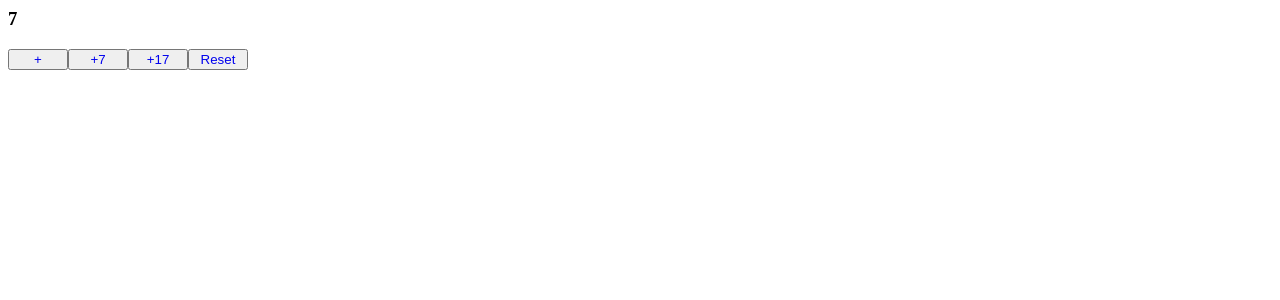
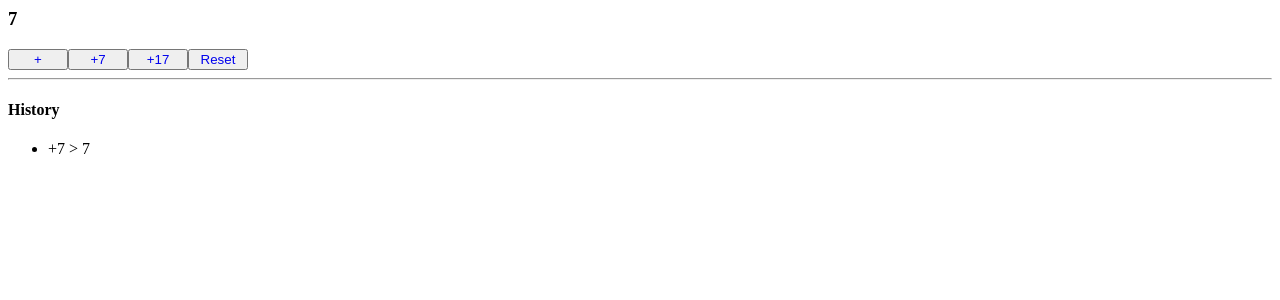
Before and after one commit to codesheepio/stateless-functional-components, a React app: page / in a window 1280 px wide. Both pictures are taken after a click on the button "+7". Shown: the top 300 px of the page. Built offline with nearby package versions, Linux system fonts and the light colour scheme.

Commit message:
Clicker history

```diff
--- a/src/Clicker.js
+++ b/src/Clicker.js
@@ -7,26 +7,35 @@ class Clicker extends React.Component {
   constructor() {
     super();
     this.state = {
-      counter: 0
+      counter: 0,
+      history: [],
     };
   }
 
-  setCounter(counter) {
-    return () => this.setState({ counter });
+  setCounter(counter, label) {
+    return () => this.setState({
+      counter,
+      history: counter === 0 ? [] : [...this.state.history, `${label} > ${counter}`],
+    });
   }
 
   render() {
-    const { counter } = this.state;
+    const { counter, history } = this.state;
 
     return (
       <div>
         <Counter value={ counter } />
-        <Button onClick={this.setCounter(counter + 1)}>+</Button>
-        <Button onClick={this.setCounter(counter + 7)}>+7</Button>
-        <Button onClick={this.setCounter(counter + 17)}>+17</Button>
-        <Button onClick={this.setCounter(0)}>Reset</Button>
+        <Button onClick={this.setCounter(counter + 1, '+1')}>+</Button>
+        <Button onClick={this.setCounter(counter + 7, '+7')}>+7</Button>
+        <Button onClick={this.setCounter(counter + 17, '+17')}>+17</Button>
+        <Button onClick={this.setCounter(0, 'Reset')}>Reset</Button>
+        <hr/>
+        <h4>History</h4>
+        <ul>
+          { history.map((step, i) => <li key={ i }>{ step }</li>) }
+        </ul>
       </div>
-    )
+    );
   }
 }
 
```
